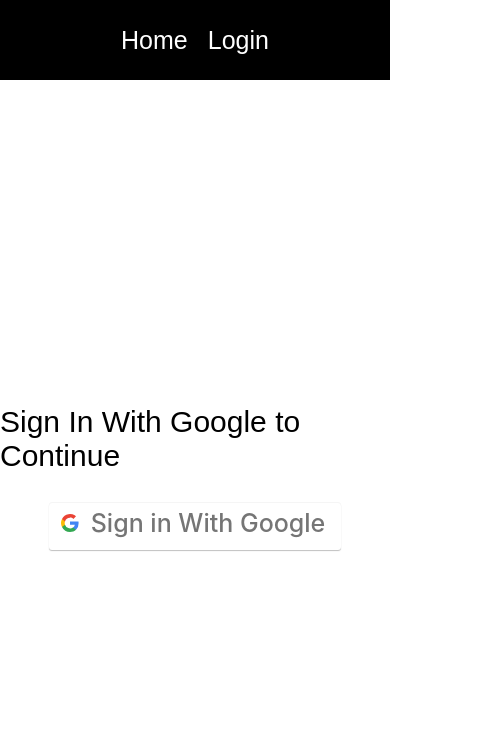
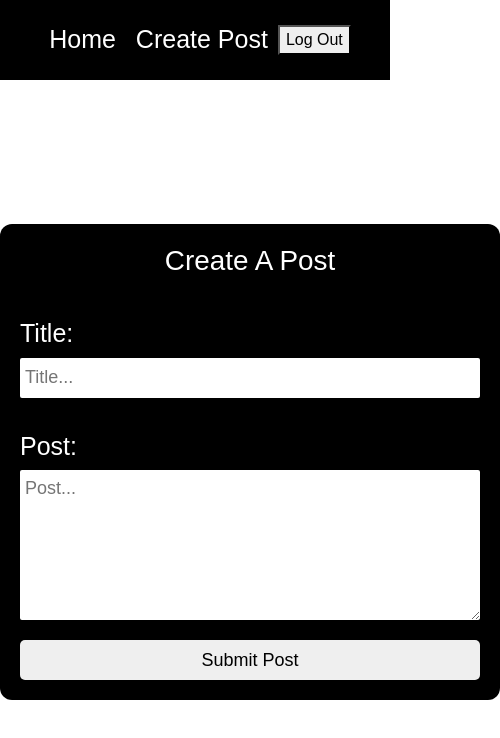
Before and after one commit to Kubatbekkk/blog_app, a React (Create React App) app: page /createpost in a window 390 px wide. Before the commit this address led to /login. Shown: the top 738 px of the page, 500 px wide, since content can reach past the window. Built offline with nearby package versions, Linux system fonts and the light colour scheme; no server answers; sample sign-in values are in the browser's storage.

Commit message:
installed bootstrap and fixed some auth bugs

```diff
--- a/public/index.html
+++ b/public/index.html
@@ -6,6 +6,7 @@
     <meta name="viewport" content="width=device-width, initial-scale=1" />
     <meta name="theme-color" content="#000000" />
     <link rel="apple-touch-icon" href="%PUBLIC_URL%/logo192.png" />
+    <link href="https://cdn.jsdelivr.net/npm/bootstrap@5.1.3/dist/css/bootstrap.min.css" rel="stylesheet" integrity="sha384-1BmE4kWBq78iYhFldvKuhfTAU6auU8tT94WrHftjDbrCEXSU1oBoqyl2QvZ6jIW3" crossorigin="anonymous">
     <title>Blog App</title>
   </head>
   <body>
--- a/src/App.css
+++ b/src/App.css
@@ -31,6 +31,12 @@
     height: calc(100vh - 80px);
     display: grid;
     place-items: center;
+  }
+
+  @media (max-width: 468px) {
+    .createPostPage {
+      width: 100%;
+    }
   }
 
   .cpContainer {
--- a/src/App.js
+++ b/src/App.js
@@ -8,7 +8,7 @@ import { signOut } from "firebase/auth";
 import { auth } from "./firebase-config";
 function App() {
 
-  const [isAuth, setIsAuth] = useState(false)
+  const [isAuth, setIsAuth] = useState(localStorage.getItem("isAuth"))
   const signUserOut = () => {
     signOut(auth).then(() => {
       localStorage.clear();
```
